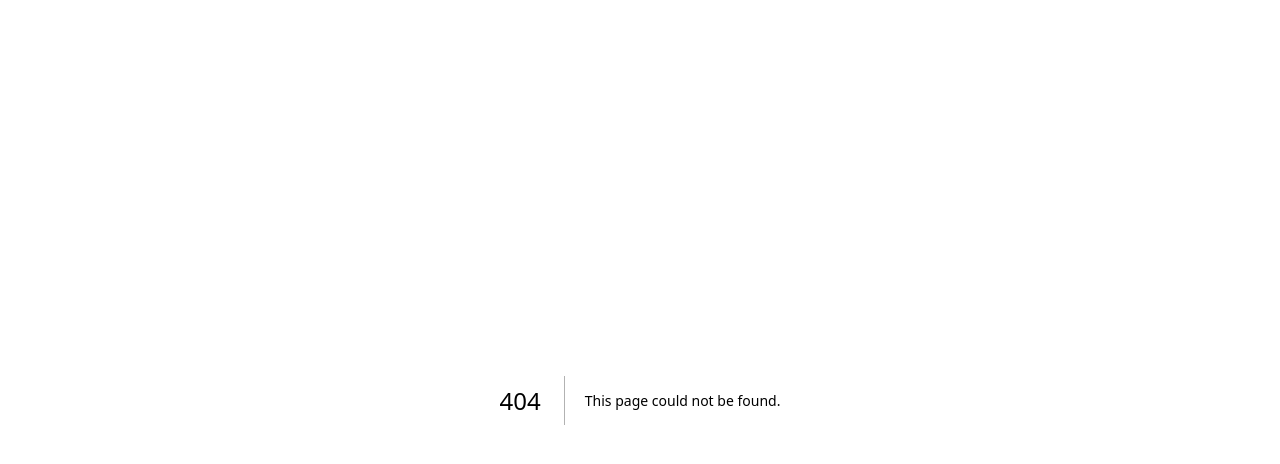
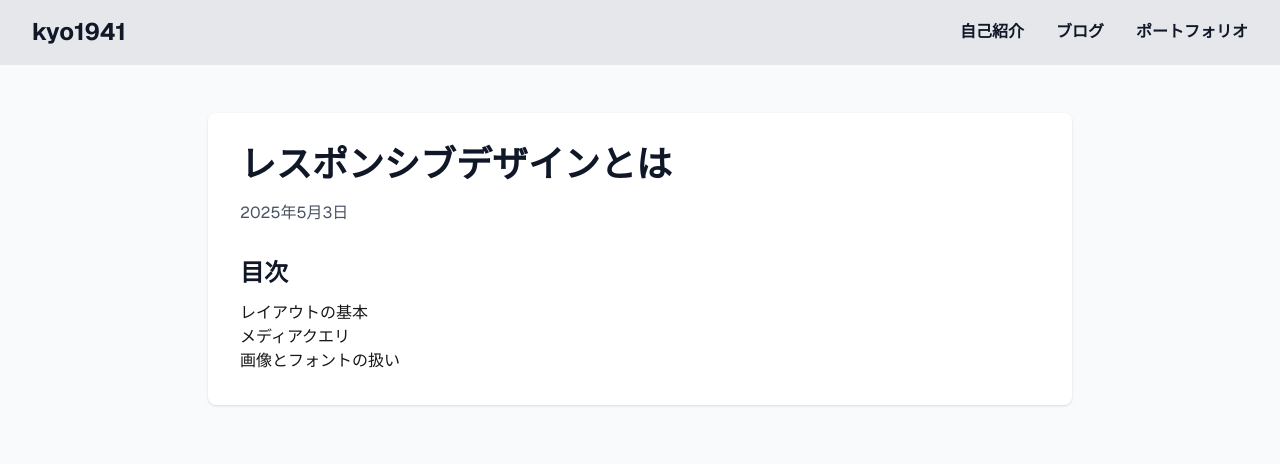
Before and after one commit to kyo1941/my-page, a Next.js app in the folder frontend/: page /blog/2025-05-03-responsive-design in a window 1280 px wide. Before the commit this address had no page. Shown: the top 464 px of the page. Built offline with nearby package versions, Linux system fonts and the light colour scheme.

Commit message:
feat: ブログ詳細ページを追加

```diff
--- a/frontend/_post/#3-responsive-design.md
+++ b/frontend/_post/2025-05-03-responsive-design.md
@@ -7,10 +7,6 @@ tags:
   - デザイン
 ---
 
-# レスポンシブデザイン入門
-
-ここにはダミーの本文が入ります。画面サイズに応じたレイアウトの切り替えやメディアクエリ、フレックスボックスやグリッドの使い方について触れます。
-
 ## 目次
 
 - レイアウトの基本
--- a/frontend/_post/#2-html-css.md
+++ b/frontend/_post/2025-09-08-html-css.md
@@ -8,10 +8,6 @@ tags:
   - 雑記
 ---
 
-# HTMLとCSS
-
-ここにはダミーの本文が入ります。個人サイトの制作に伴って勉強したHTMLやCSSをまとめます。
-
 ## 目次
 
 - HTML
--- a/frontend/_post/#1-my-portfolio-site.md
+++ b/frontend/_post/2025-09-08-my-portfolio-site.md
@@ -8,14 +8,12 @@ tags:
   - 雑記
 ---
 
-# 初めての個人サイト制作
-
 個人サイトを制作したので記事にしました。
 
 ## 経緯
 元々Androidネイティブアプリを作っているのですが、WEB開発もやってみたいと思い、勉強ついでに個人サイトを制作することになりました。
 
-### 使用技術
+## 使用技術
 |分類|技術|
 | :--- | :--- |
 | **フロントエンド** | Typescript<br>Next.js |
--- /dev/null
+++ b/frontend/src/app/blog/[slug]/page.tsx
@@ -0,0 +1,107 @@
+import { getAllPostSlugs, getPostData } from '../../data/blogData';
+import Header from '../../header';
+import ReactMarkdown from 'react-markdown';
+import remarkGfm from 'remark-gfm';
+import rehypeHighlight from 'rehype-highlight';
+import rehypeRaw from 'rehype-raw';
+
+// ブログページの生成に必要なパスを事前に取得する関数
+export async function generateStaticParams() {
+  const paths = getAllPostSlugs();
+  return paths.map(path => ({
+      slug: path.params.slug,
+  }));
+}
+
+// ページ本体のコンポーネント
+export default async function PostPage({ params }: { params: { slug: string } }) {
+  const postData = await getPostData(params.slug);
+
+  return (
+    <div className="min-h-screen bg-gray-50 font-sans">
+      <Header />
+      <main className="max-w-4xl mx-auto px-4 py-12">
+        <div className="bg-white rounded-lg shadow-sm p-8">
+          <article>
+            {/* 記事タイトル */}
+            <h1 className="text-4xl font-bold mb-4 text-gray-900">{postData.title}</h1>
+
+            {/* 投稿日 */}
+            <div className="text-gray-600 mb-8">{postData.date}</div>
+
+            {/* 本文 (ReactMarkdownでレンダリング) */}
+            <div className="max-w-none">
+              <ReactMarkdown
+                remarkPlugins={[remarkGfm]}
+                rehypePlugins={[rehypeHighlight, rehypeRaw]}
+                components={{
+                  h1: ({ children }) => (
+                    <h1 className="text-3xl font-bold mt-8 mb-4 text-gray-900 border-b border-gray-200 pb-2">
+                      {children}
+                    </h1>
+                  ),
+                  h2: ({ children }) => (
+                    <h2 className="text-2xl font-bold mt-6 mb-3 text-gray-900">
+                      {children}
+                    </h2>
+                  ),
+                  h3: ({ children }) => (
+                    <h3 className="text-xl font-semibold mt-5 mb-3 text-gray-900">
+                      {children}
+                    </h3>
+                  ),
+                  h4: ({ children }) => (
+                    <h4 className="text-lg font-semibold mt-4 mb-2 text-gray-900">
+                      {children}
+                    </h4>
+                  ),
+                  h5: ({ children }) => (
+                    <h5 className="text-base font-semibold mt-3 mb-2 text-gray-900">
+                      {children}
+                    </h5>
+                  ),
+                  h6: ({ children }) => (
+                    <h6 className="text-sm font-semibold mt-3 mb-2 text-gray-900">
+                      {children}
+                    </h6>
+                  ),
+                  p: ({ children }) => (
+                    <p className="mb-4 text-gray-700 leading-relaxed">
+                      {children}
+                    </p>
+                  ),
+                  table: ({ children }) => (
+                    <table className="min-w-full border-collapse border border-gray-300 my-4">
+                      {children}
+                    </table>
+                  ),
+                  thead: ({ children }) => (
+                    <thead className="bg-gray-50">{children}</thead>
+                  ),
+                  tbody: ({ children }) => (
+                    <tbody>{children}</tbody>
+                  ),
+                  tr: ({ children }) => (
+                    <tr className="border-b border-gray-200">{children}</tr>
+                  ),
+                  th: ({ children }) => (
+                    <th className="border border-gray-300 px-4 py-2 text-left font-semibold text-gray-900">
+                      {children}
+                    </th>
+                  ),
+                  td: ({ children }) => (
+                    <td className="border border-gray-300 px-4 py-2 text-gray-700">
+                      {children}
+                    </td>
+                  ),
+                }}
+              >
+                {postData.content}
+              </ReactMarkdown>
+            </div>
+          </article>
+        </div>
+      </main>
+    </div>
+  );
+}
--- a/frontend/src/app/components/top/BlogListSection.tsx
+++ b/frontend/src/app/components/top/BlogListSection.tsx
@@ -1,8 +1,8 @@
 import Link from "next/link";
-import { getBlogs } from "../../data/blogData";
+import { getSortedPostsData } from "../../data/blogData";
 
 export default function BlogListSection() {
-  const blogs = getBlogs().slice(0, 3);
+  const blogs = getSortedPostsData().slice(0, 3);
 
   return (
     <div>
@@ -19,7 +19,7 @@ export default function BlogListSection() {
           </div>
         ) : (
           blogs.map((blog) => (
-            <Link href={blog.slug} key={blog.slug} className="block">
+            <Link href={`/blog/${blog.slug}`} key={blog.slug} className="block">
               <div className="bg-gray-50 p-6 rounded-lg shadow-lg flex flex-col h-full transition-all duration-300 hover:-translate-y-1 hover:shadow-xl">
                 <h4 className="font-semibold mb-2 text-gray-900">{blog.title}</h4>
                 <p className="text-xs text-gray-600 mb-2">{blog.date}</p>
--- a/frontend/src/app/data/blogData.ts
+++ b/frontend/src/app/data/blogData.ts
@@ -1,3 +1,10 @@
+import fs from 'fs';
+import path from 'path';
+import matter from 'gray-matter';
+import { parseDate } from '../utils/parseDate';
+
+const postsDirectory = path.join(process.cwd(), '_post');
+
 export type Blog = {
   slug: string; // ファイル名から自動で生成する
   title: string;
@@ -8,44 +15,76 @@ export type Blog = {
   content: string;
 };
 
-// 仮の記事データなので今後読み込めるようにする必要があります
-export function getBlogs(): Blog[] {
-  return [
-    {
-      slug: "first-personal-site",
-      title: "初めての個人サイト制作",
-      date: "2025年5月17日",
-      description: "個人サイトを作ることになった経緯とその過程で学んだことについてまとめました。",
-      coverImage: "/images/blog/first-personal-site.jpg",
-      tags: ["Web", "雑記"],
-      content: "ここに記事の本文が入ります。"
-    },
-    {
-      slug: "html-css-basics",
-      title: "HTMLとCSSの基本",
-      date: "2025年5月10日",
-      description: "Webページの基本構造とスタイリングについて学んだことをまとめました。",
-      coverImage: "/images/blog/html-css-basics.jpg",
-      tags: ["Web", "技術"],
-      content: "ここに記事の本文が入ります。"
-    },
-    {
-      slug: "responsive-design",
-      title: "レスポンシブデザインとは",
-      date: "2025年5月3日",
-      description: "様々な画面サイズに対応するWebサイトの作り方についてまとめました。",
-      coverImage: "/images/blog/responsive-design.jpg",
-      tags: ["Web", "デザイン"],
-      content: "ここに記事の本文が入ります。"
-    },
-    {
-      slug: "javascript-basics",
-      title: "JavaScriptの基礎文法",
-      date: "2025年4月28日",
-      description: "JavaScriptの基本的な文法や使い方についてまとめました。",
-      coverImage: "/images/blog/javascript-basics.jpg",
-      tags: ["Web", "JavaScript"],
-      content: "ここに記事の本文が入ります。"
-    }
-  ];
+// すべての記事のメタデータを取得する関数
+export function getSortedPostsData() {
+  // _postsディレクトリ内のファイル名を取得
+  const fileNames = fs.readdirSync(postsDirectory);
+  const allPostsData = fileNames.map((fileName) => {
+    // ファイル名から ".md" を取り除いてslugを作成
+    const slug = fileName.replace(/\.md$/, '');
+
+    // Markdownファイルを文字列として読み込む
+    const fullPath = path.join(postsDirectory, fileName);
+    const fileContents = fs.readFileSync(fullPath, 'utf8');
+
+    // gray-matterでメタデータをパース
+    const matterResult = matter(fileContents);
+
+    // 必要なデータを結合して返す
+    return {
+      slug,
+      ...(matterResult.data as {
+        title: string;
+        date: string;
+        description: string;
+        coverImage: string;
+        tags: string[];
+      }),
+    };
+  });
+
+  // 記事を日付順にソート
+  return allPostsData.sort((a, b) => {
+  const dateA = parseDate(a.date);
+  const dateB = parseDate(b.date);
+
+  return dateB.getTime() - dateA.getTime();
+});
 }
+
+// すべての記事のslugを取得する関数 (動的ルーティング用)
+export function getAllPostSlugs() {
+  const fileNames = fs.readdirSync(postsDirectory);
+  // [{ params: { slug: 'my-first-post' } }, ...] のような形式の配列を返す
+  return fileNames.map((fileName) => {
+    return {
+      params: {
+        slug: fileName.replace(/\.md$/, ''),
+      },
+    };
+  });
+}
+
+// 特定のslugの記事データを取得する関数
+export async function getPostData(slug: string): Promise<Blog> {
+  const fullPath = path.join(postsDirectory, `${slug}.md`);
+  const fileContents = fs.readFileSync(fullPath, 'utf8');
+
+  // gray-matterでメタデータと本文をパース
+  const matterResult = matter(fileContents);
+
+  // 本文はここではまだMarkdownのまま
+  const content = matterResult.content;
+
+  return {
+    slug,
+    content,
+    ...(matterResult.data as {
+      title: string;
+      date: string;
+      description: string;
+      coverImage: string;
+      tags: string[];
+    }),
+  };
+}
```
Also changed, not shown: frontend/_post/2025-04-28-javascript-basics.md (renamed from frontend/_post/#4-javascript-basics.md, +0 -4 lines), frontend/package.json (+7 -1 lines), 1 other file (tests, documents, lock files or other folders).
